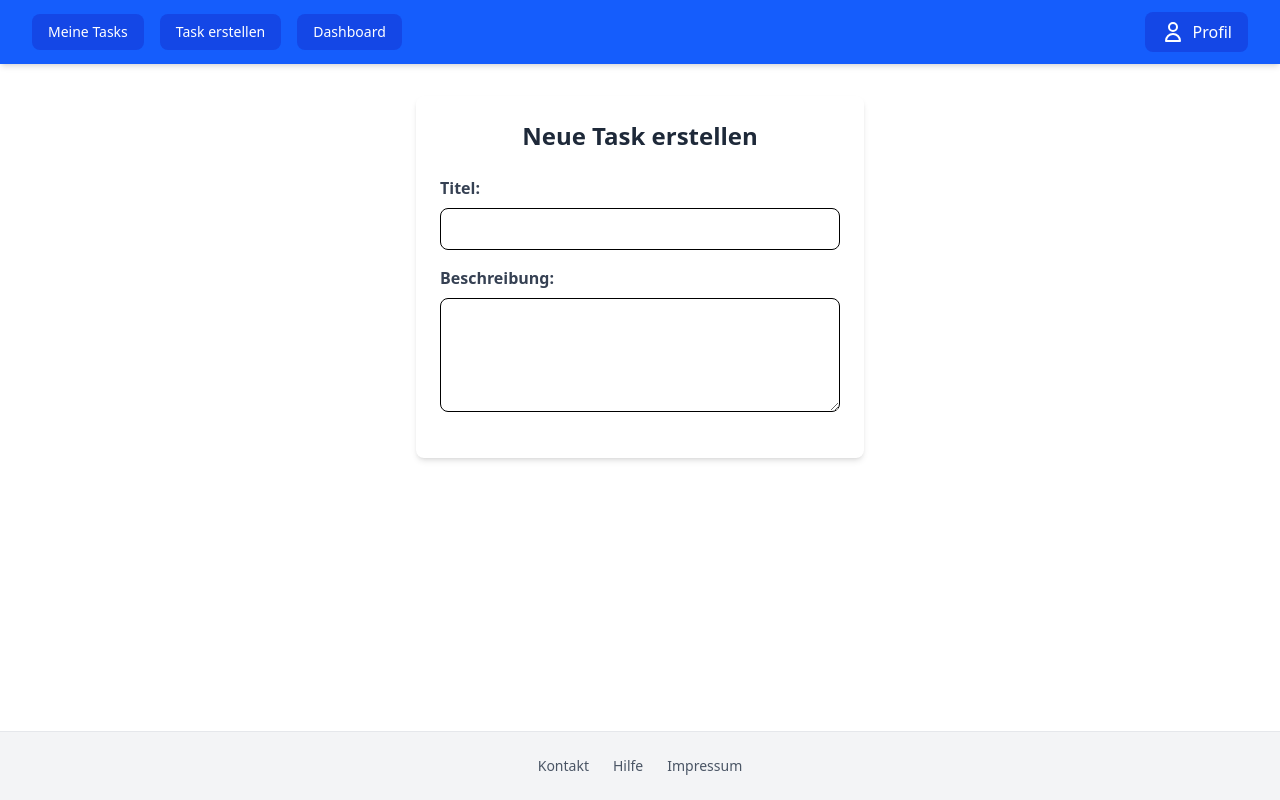
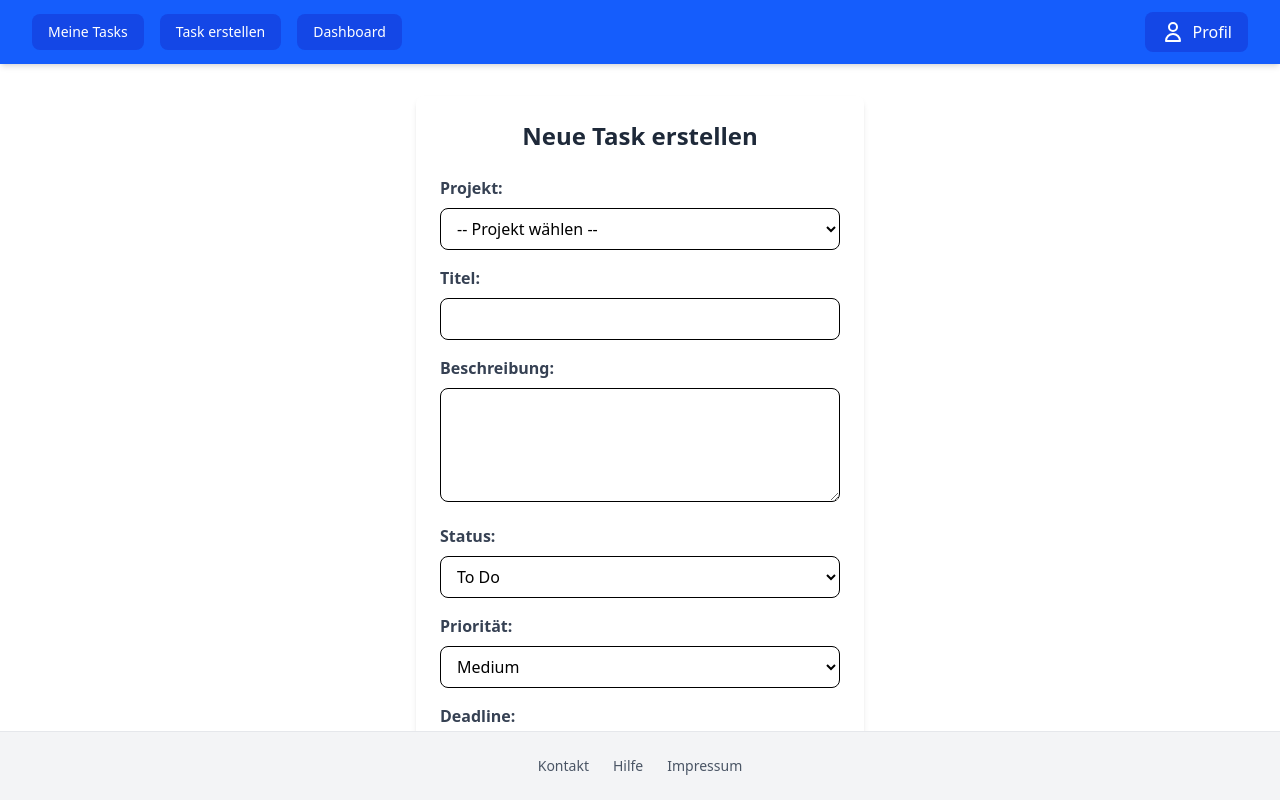
Before and after one commit to ChristianW12/verteilte-systeme-programm, an Angular app in the folder frontend/frontend-app/: page /create-task in a window 1280 px wide. Built offline with nearby package versions, Linux system fonts and the light colour scheme.

Commit message:
enhance create task page update home page layout and content

```diff
--- a/frontend/frontend-app/src/app/app.html
+++ b/frontend/frontend-app/src/app/app.html
@@ -1,6 +1,6 @@
 <div class="flex flex-col h-screen">
   <app-header></app-header>
-  <main class="flex-1 overflow-hidden">
+  <main class="flex-1 overflow-auto">
     <router-outlet></router-outlet>
   </main>
   <app-footer></app-footer>
--- a/frontend/frontend-app/src/app/pages/create-task/create-task.html
+++ b/frontend/frontend-app/src/app/pages/create-task/create-task.html
@@ -2,6 +2,20 @@
     <div class="w-full max-w-md">
         <form action="" class="bg-white shadow-md rounded-lg p-6">
             <h2 class="text-2xl font-bold mb-6 text-center text-gray-800">Neue Task erstellen</h2>
+
+            <div class="mb-4">
+                <label for="project" class="block text-gray-700 font-bold mb-2">Projekt:</label>
+                <select id="project" name="project_id" class="w-full px-3 py-2 border rounded-lg focus:outline-none focus:ring-2 focus:ring-blue-600">
+                    <option value="">-- Projekt wählen --</option>
+                </select>
+            </div>
+
+            <div id="assignee-field" class="mb-4 hidden">
+                <label for="assignee" class="block text-gray-700 font-bold mb-2">Zuweisen an:</label>
+                <select id="assignee" name="assigned_to" class="w-full px-3 py-2 border rounded-lg focus:outline-none focus:ring-2 focus:ring-blue-600">
+                    <option value="">-- Kein Teammitglied --</option>
+                </select>
+            </div>
 
             <div class="mb-4">
                 <label for="title" class="block text-gray-700 font-bold mb-2">Titel:</label>
@@ -12,6 +26,35 @@
                 <label for="description" class="block text-gray-700 font-bold mb-2">Beschreibung:</label>
                 <textarea id="description" name="description" rows="4" class="w-full px-3 py-2 border rounded-lg focus:outline-none focus:ring-2 focus:ring-blue-600"></textarea>
             </div>
+
+            <div class="mb-4">
+                <label for="status" class="block text-gray-700 font-bold mb-2">Status:</label>
+                <select id="status" name="status" class="w-full px-3 py-2 border rounded-lg focus:outline-none focus:ring-2 focus:ring-blue-600">
+                    <option value="To Do">To Do</option>
+                    <option value="In Progress">In Progress</option>
+                    <option value="Done">Done</option>
+                </select>
+            </div>
+
+            <div class="mb-4">
+                <label for="priority" class="block text-gray-700 font-bold mb-2">Priorität:</label>
+                <select id="priority" name="priority" class="w-full px-3 py-2 border rounded-lg focus:outline-none focus:ring-2 focus:ring-blue-600">
+                    <option value="Low">Low</option>
+                    <option value="Medium" selected>Medium</option>
+                    <option value="High">High</option>
+                </select>
+            </div>
+
+            <div class="mb-4">
+                <label for="deadline" class="block text-gray-700 font-bold mb-2">Deadline:</label>
+                <input type="date" id="deadline" name="deadline" class="w-full px-3 py-2 border rounded-lg focus:outline-none focus:ring-2 focus:ring-blue-600">
+            </div>
+
+            <div class="mt-6">
+                <button type="submit" class="w-full bg-blue-600 text-white font-bold py-2 px-4 rounded-lg hover:bg-blue-700 focus:outline-none focus:ring-2 focus:ring-blue-600">
+                    Task erstellen
+                </button>
+            </div>
         </form>
     </div>
 </div>
--- a/frontend/frontend-app/src/app/pages/home/home.html
+++ b/frontend/frontend-app/src/app/pages/home/home.html
@@ -1 +1,74 @@
-<p>home works!</p>
+<main class="mx-auto max-w-5xl px-4 py-10 sm:px-6 lg:px-8">
+	<section class="rounded-2xl border border-slate-200 bg-slate-50 p-6 sm:p-8">
+		<h1 class="text-3xl font-bold tracking-tight text-slate-900 sm:text-4xl">
+			Projekte und Tasks im Team übersichtlich steuern
+		</h1>
+		<p class="mt-4 max-w-3xl text-base leading-7 text-slate-700">
+			Erstelle Projekte und dazu passende Tasks. Organisiere alle Tickets in einem klaren Kanban-Board und halte den
+			Fortschritt für dein Team transparent.
+		</p>
+		<div class="mt-6 flex flex-wrap gap-3">
+			<a href="/login" class="rounded-lg bg-blue-600 px-4 py-2 text-sm font-semibold text-white hover:bg-blue-700">
+				Anmelden
+			</a>
+			<a
+				href="/dashboard"
+				class="rounded-lg border border-slate-300 bg-white px-4 py-2 text-sm font-semibold text-slate-800 hover:bg-slate-100"
+			>
+				Zum Dashboard
+			</a>
+		</div>
+	</section>
+
+	<section class="mt-8 grid gap-4 md:grid-cols-2">
+		<article class="rounded-xl border border-slate-200 bg-white p-5 shadow-sm">
+			<h2 class="text-lg font-semibold text-slate-900">Kanban-Workflow</h2>
+			<p class="mt-3 text-sm leading-6 text-slate-700">Tasks werden in diesen Status-Spalten strukturiert:</p>
+			<ul class="mt-3 grid grid-cols-2 gap-2 text-sm text-slate-800 sm:grid-cols-4 md:grid-cols-2 lg:grid-cols-4">
+				<li class="rounded-md bg-slate-100 px-3 py-2 text-center font-medium">TODO</li>
+				<li class="rounded-md bg-amber-100 px-3 py-2 text-center font-medium">In Bearbeitung</li>
+				<li class="rounded-md bg-emerald-100 px-3 py-2 text-center font-medium">Fertig</li>
+				<li class="rounded-md bg-rose-100 px-3 py-2 text-center font-medium">Blockiert</li>
+			</ul>
+		</article>
+
+		<article class="rounded-xl border border-slate-200 bg-white p-5 shadow-sm">
+			<h2 class="text-lg font-semibold text-slate-900">Ticket-Details</h2>
+			<ul class="mt-3 list-disc space-y-2 pl-5 text-sm leading-6 text-slate-700">
+				<li>Jedes Ticket kann in einer vergrößerten Detailansicht geöffnet werden.</li>
+				<li>In der Detailansicht können Kommentare hinzugefügt werden.</li>
+				<li>Tickets können dort auch einer neuen Person zugewiesen werden.</li>
+			</ul>
+		</article>
+	</section>
+
+	<section class="mt-4 rounded-xl border border-slate-200 bg-white p-5 shadow-sm">
+		<h2 class="text-lg font-semibold text-slate-900">Projektzugang</h2>
+		<p class="mt-3 text-sm leading-6 text-slate-700">
+			Bereits bestehende Projekte sind nur sichtbar, wenn dich der Projekt-Owner über deine E-Mail zum Projekt
+			hinzufügt.
+		</p>
+	</section>
+
+	<section class="mt-4 rounded-xl border border-slate-200 bg-white p-5 shadow-sm">
+		<h2 class="text-lg font-semibold text-slate-900">Rollen im Projekt</h2>
+		<div class="mt-3 grid gap-3 md:grid-cols-3">
+			<div class="rounded-lg border border-slate-200 bg-slate-50 p-4">
+				<h3 class="text-sm font-semibold text-slate-900">Developer</h3>
+				<p class="mt-2 text-sm leading-6 text-slate-700">
+					Kann eigene erstellte und zugewiesene Tasks bearbeiten.
+				</p>
+			</div>
+			<div class="rounded-lg border border-slate-200 bg-slate-50 p-4">
+				<h3 class="text-sm font-semibold text-slate-900">Admin</h3>
+				<p class="mt-2 text-sm leading-6 text-slate-700">Hat vollen Zugriff auf alle Bereiche im Projekt.</p>
+			</div>
+			<div class="rounded-lg border border-slate-200 bg-slate-50 p-4">
+				<h3 class="text-sm font-semibold text-slate-900">Viewer</h3>
+				<p class="mt-2 text-sm leading-6 text-slate-700">
+					Standardrolle: sieht Tasks im Kanban-Board, kann sie aber nicht bearbeiten.
+				</p>
+			</div>
+		</div>
+	</section>
+</main>
```
